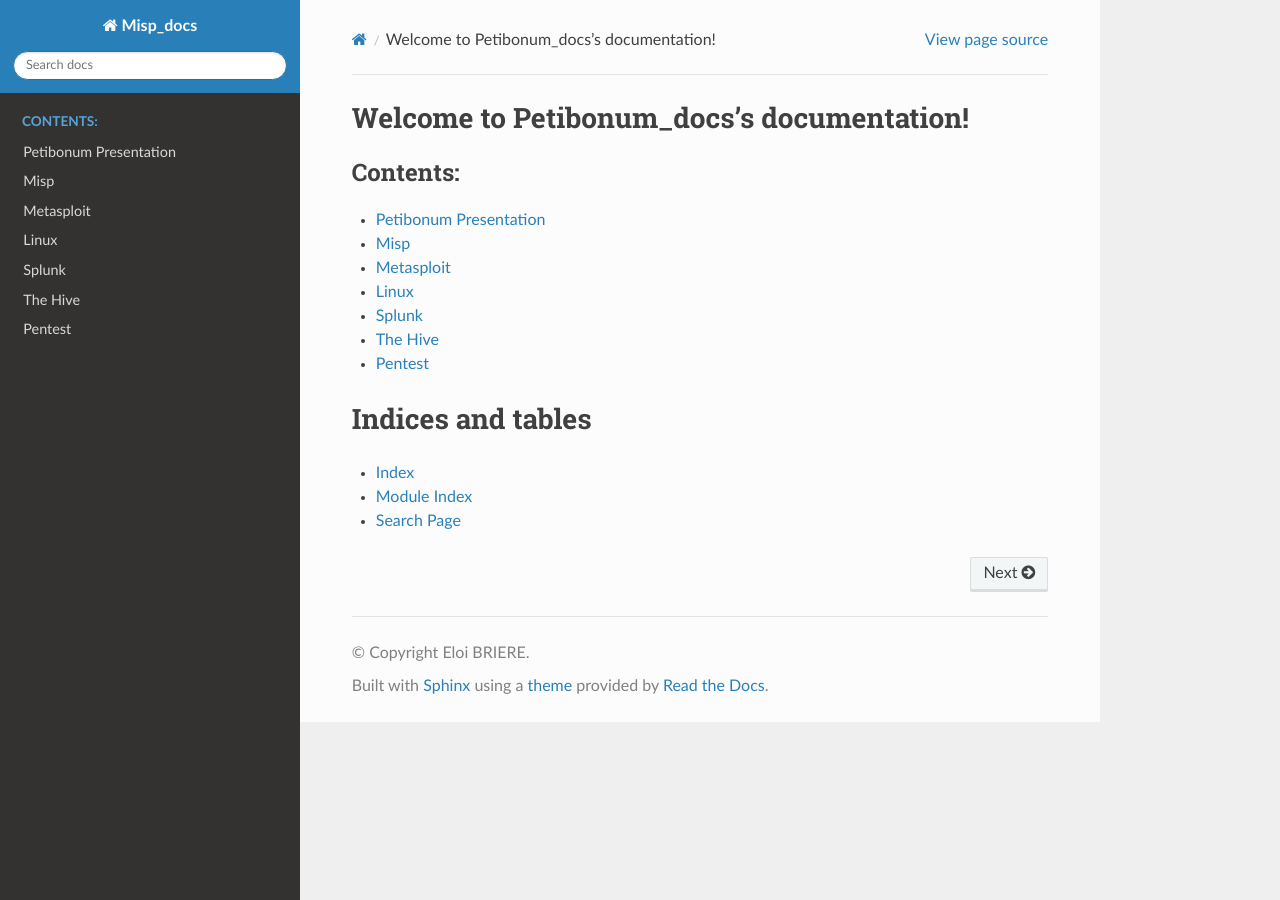
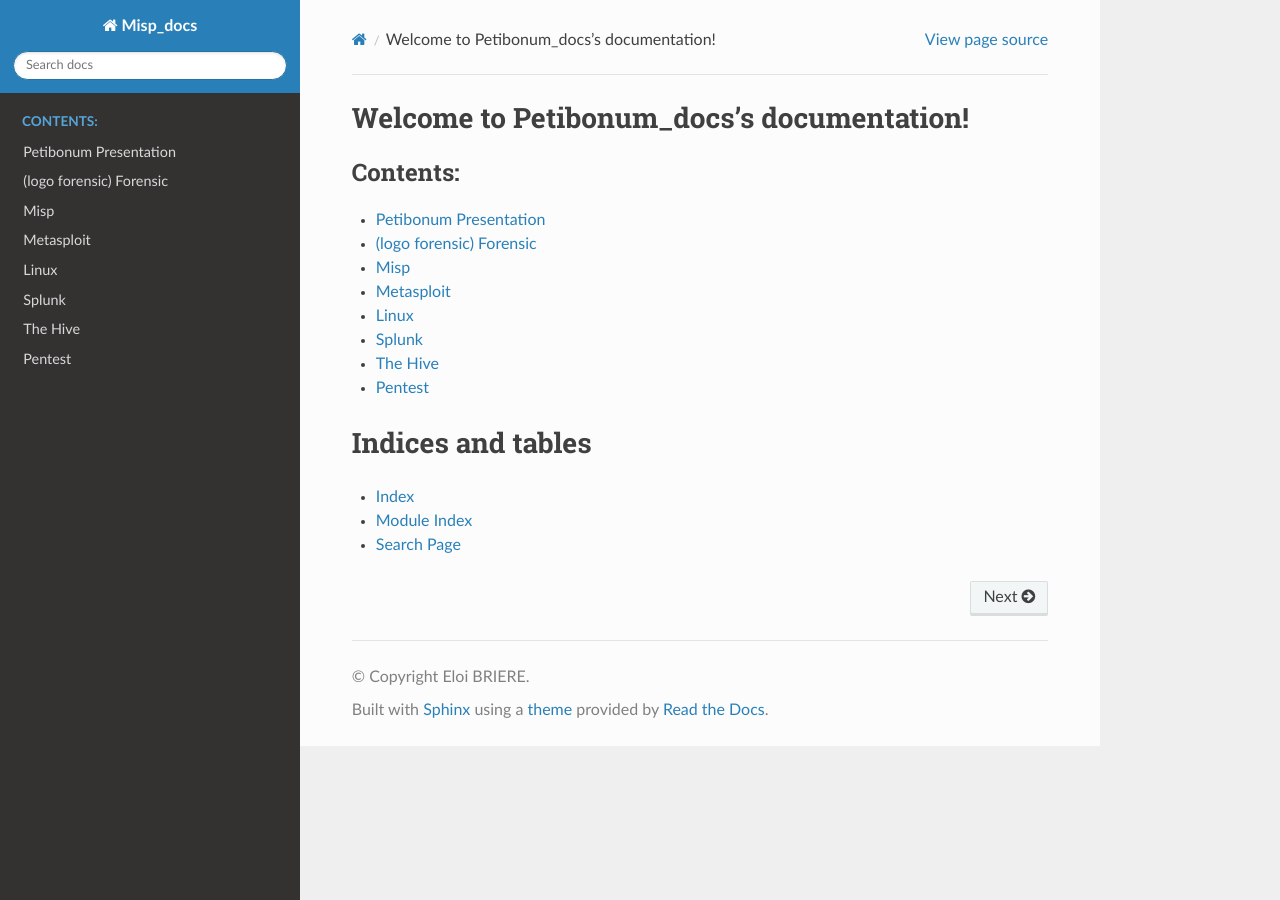
Before and after one commit to Iole-Bri/misp_docs_2, a Sphinx documentation site: the page built from docs/source/index.rst, in a window 1280 px wide. Built offline with Sphinx 7.4.7 and the Read the Docs theme 2.0.0, drawn with Linux system fonts in a browser that asks for light colours.

Commit message:
modif index.rst + add forensic.md

```diff
--- a/docs/source/index.rst
+++ b/docs/source/index.rst
@@ -11,6 +11,7 @@
    :caption: Contents:
 
    src/me.md
+   src/forensic.md
    src/misp.md
    src/metasploit.md
    src/linux.md
--- /dev/null
+++ b/docs/source/src/forensic.md
@@ -0,0 +1 @@
+# (logo forensic) Forensic
```
